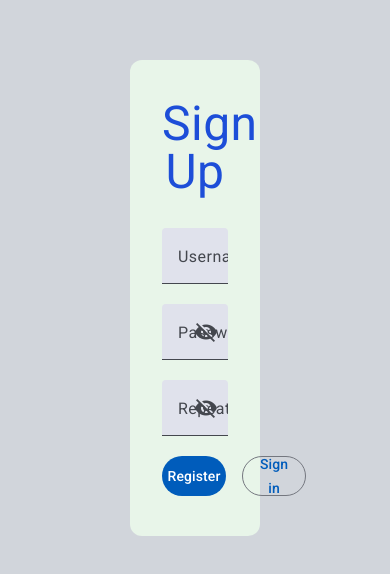
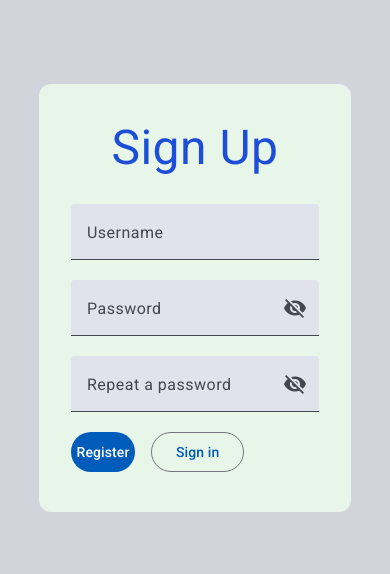
Before and after one commit to SousouBer/Train-A, an Angular app: page / in a window 390 px wide. Shown: the part 124-698 px from the top of the page. Built offline with nearby package versions, Linux system fonts and the light colour scheme.

Commit message:
style: add responsive style

```diff
--- a/src/app/auth/signup/signup.component.html
+++ b/src/app/auth/signup/signup.component.html
@@ -1,5 +1,7 @@
 <div class="flex items-center justify-center bg-gray-300 h-screen">
-  <div class="text-center bg-[#e8f5e9] w-1/3 p-8 rounded-xl py-10">
+  <div
+    class="text-center bg-[#e8f5e9] w-full lg:w-1/3 p-8 rounded-xl py-10 mx-10"
+  >
     <span class="text-5xl text-blue-700">Sign Up</span>
     <form class="flex flex-col items-center mt-8">
       <app-auth-input
```
